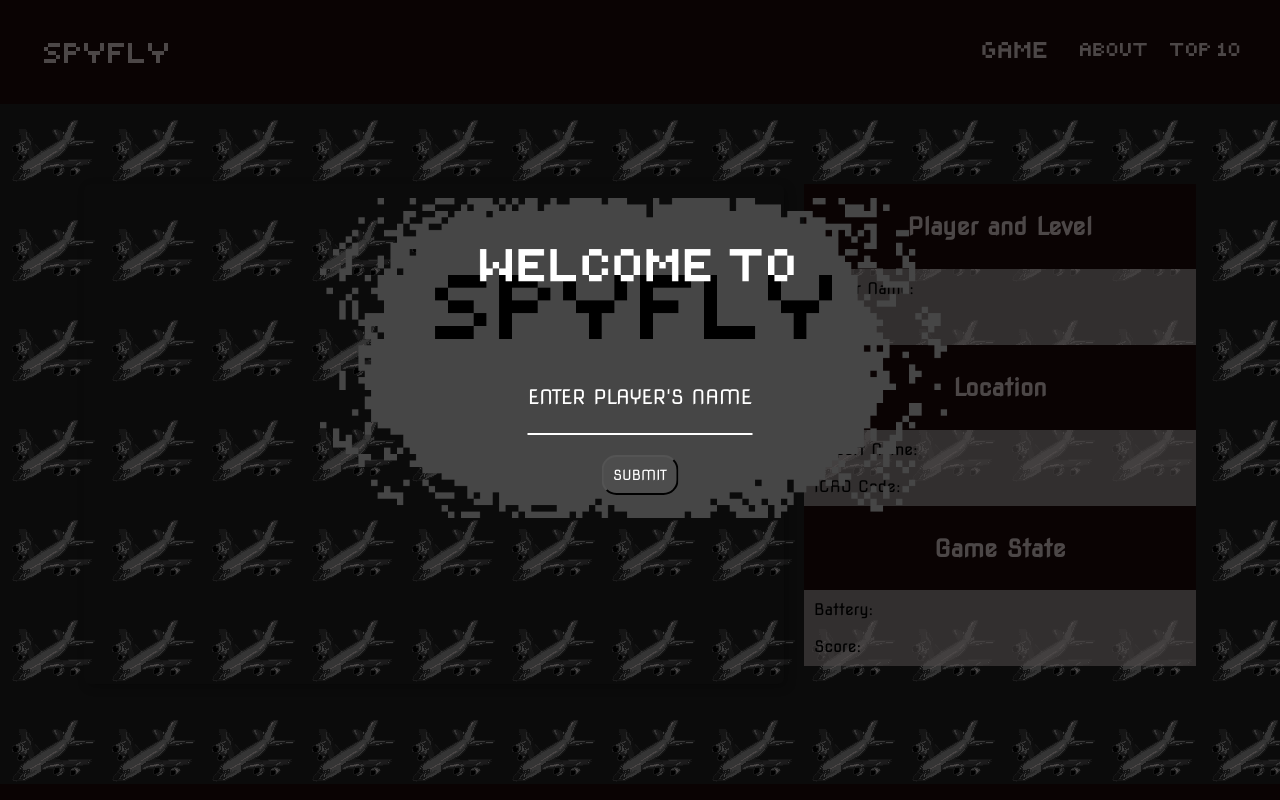
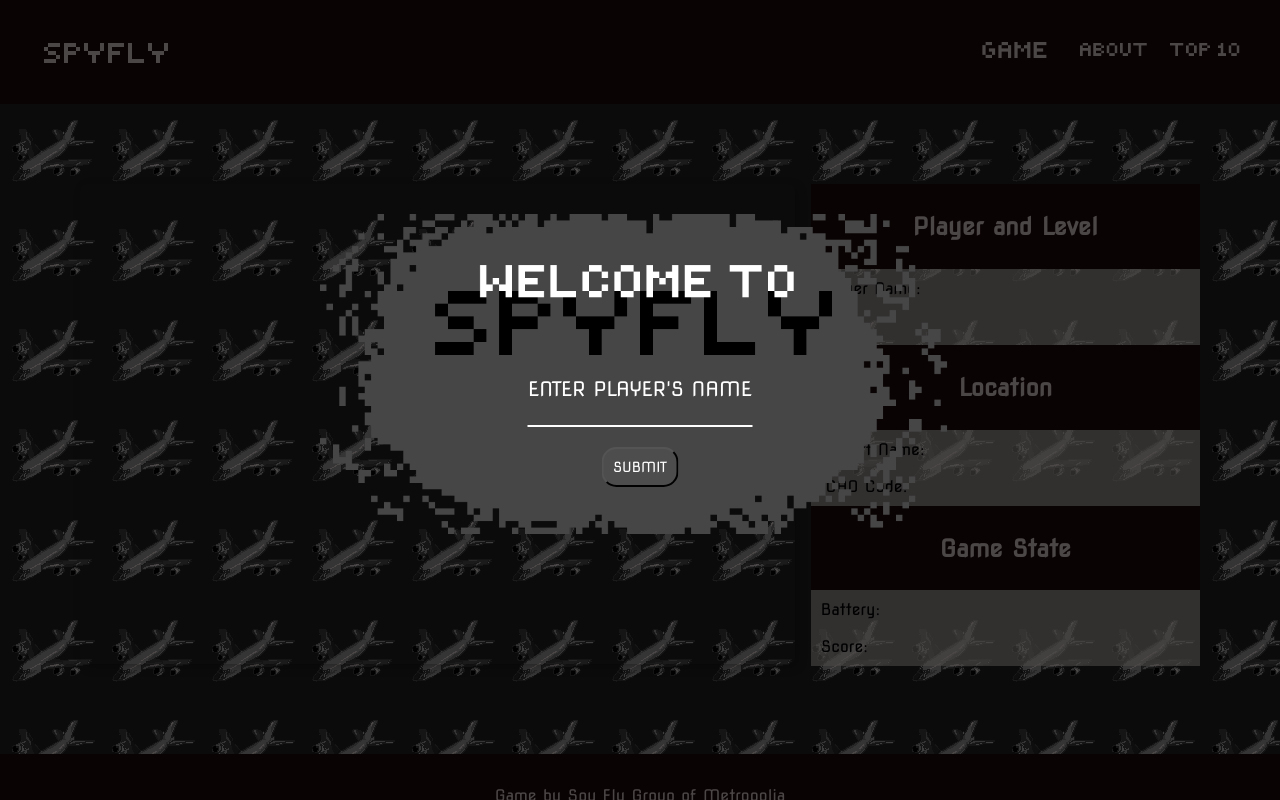
Before and after one commit to julijaiver/SpyFly, a Flask app: page / in a window 1280 px wide. Run offline with Flask 3, Linux system fonts and the light colour scheme; data that the repository does not hold is empty.

Commit message:
Cleaned up the page-relevant css and replaced px measurements with rem.

```diff
--- a/static/css/test2.css
+++ b/static/css/test2.css
@@ -16,7 +16,7 @@
 }
 
 .space-evenly {
-justify-content: space-evenly;
+    justify-content: space-evenly;
 }
 
 .responsive-image {
@@ -39,29 +39,23 @@
 
 .container {
     width: 100%;
-    display: flex;
     padding: 5rem;
     margin: auto;
     background-image: url("../photos/planeDark.png");
-    background-repeat: repeat;'
-}
-
-.container {
+    background-repeat: repeat;
     display: flex;
     flex-direction: row;
     justify-content: space-evenly /* or flex-start, flex-end, space-between, space-around, etc. */
 }
 
 .container > div {
-    margin-bottom: 20px; /* Adjust the value as needed */
+    margin-bottom: 0.5rem; /* Adjust the value as needed */
 }
 
 .page-header {
     display: flex;
     justify-content: space-between;
     align-items: center;
-    background-color: var(--black);
-    color: var(--white);
 }
 
 .page-nav {
@@ -70,7 +64,7 @@
 }
 
 .navElement {
-    width: 80px;
+    width: 5rem;
     height: auto;
     cursor: pointer;
 }
@@ -104,15 +98,22 @@
 
 footer {
     margin-top: auto;
+    text-align: center;
 }
 
-/*---game page---*/
+/*---
+Game Page
+---*/
 #map {
-    width: 45%;
-    white-space: nowrap;
-    overflow: hidden;
+    border-radius: 6px;
+    box-shadow: rgba(0, 0, 0, 0.3) 3px 3px 10px;
+    display: flex;
+    justify-content: space-between;
+    flex-direction: column;
+    height: 30rem;
+    width: 45rem;
 }
-/*--- adding comment so i can commit---*/
+
 #data {
     width: 35%;
     white-space: nowrap;
@@ -120,27 +121,13 @@
     margin-left: 1rem;
 }
 
-#map{
-    border-radius: 6px;
-    box-shadow: rgba(0, 0, 0, 0.3) 3px 3px 10px;
-    display: flex;
-    justify-content: space-between;
-    flex-direction: column;
-    height: 500px;
-    width: 700px;
-}
-
-.box {
-    margin: auto;
-    border: var(--white) ;
-    border-radius: 0.5rem;
-}
 
 .tb-head {
     padding: 0.5rem;
     text-align: center;
     margin-bottom: auto;
 }
+
 td {
     padding: 0.5rem;
 }
@@ -149,7 +136,10 @@
     background-color: rgba(255, 238, 238, 0.6);
     width: 100%;
 }
-/*---about page---*/
+
+/*---
+About Page
+---*/
 #about-page {
     display: none;
     min-height: 100vh;
@@ -160,11 +150,15 @@
     text-align: center;
     overflow: hidden;
 }
+
 .about-game {
     width: 80%;
     margin-left: 2rem;
 }
-/*---leaderboard page---*/
+
+/*---
+Leaderboard Page
+---*/
 #leaderboard {
     display: none;
     min-height: 100vh;
@@ -174,15 +168,17 @@
     margin-left: 3rem;
 }
 
-.top-ten table{
+.top-ten table {
     width: 80%;
     text-align: center;
     border: gray solid 1px;
 }
 
-
+/*---
+pop ups
+---*/
 .overlay {
-    display:none;
+    display: none;
     position: fixed;
     top: 0;
     left: 0;
@@ -193,20 +189,18 @@
 }
 
 .popup {
-    display:none;
+    display: none;
     position: fixed;
     top: 50%;
     left: 50%;
     transform: translate(-50%, -50%);
-    justify-content: center;
-    align-items: center;
     z-index: 9999;
 }
 
 #quizPopup.popup {
     display: none;
-    width: 400px;
-    height: 400px;
+    width: 25rem;
+    height: 25rem;
     background-image: url('../photos/PopupImg.png');
     background-size: cover;
     text-align: center;
@@ -221,16 +215,14 @@
 }
 
 .quiz-content {
-    font-family: Nova-square, sans-serif;
     font-weight: bold;
-    padding: 65px;
-    color: black;
+    padding: 4.5rem;
 }
 
 .pop-content img {
     width: 100%;
     height: auto;
-    padding-bottom: 5rem;
+    padding-bottom: 3rem;
 }
 
 #difficultyImg {
@@ -248,12 +240,10 @@
 form {
     position: absolute;
     top: 50%;
-    left: 30%;
-    font-family: Nova-square, sans-serif;
     color: white;
     font-size: 20px;
     text-align: center;
-    padding-top: 5rem;
+    padding-top: 4rem;
 }
 
 #playersName {
@@ -281,8 +271,6 @@
 }
 
 #playerForm {
-    position: fixed;
-    top: 50%;
     left: 50%;
     transform: translate(-50%, -50%);
 }
@@ -298,6 +286,7 @@
 #submitName {
     margin-top: 20px;
 }
+
 #submitContinent {
     position: absolute;
     top: 60%;
@@ -313,7 +302,7 @@
 #successButton,
 #unsuccessButton {
     position: absolute;
-    top: 68%;
+    top: 63%;
     left: 44%;
 }
 
@@ -329,16 +318,12 @@
 
 .mission-points {
     position: absolute;
-    top: 49%;
+    top: 45%;
     left: 39%;
     font-weight: 14;
     color: white;
 }
 
-.mission-points#unsuccessPoints {
+#unsuccessPoints {
     left: 33%;
 }
-
-footer {
-    text-align: center;
-}
```
